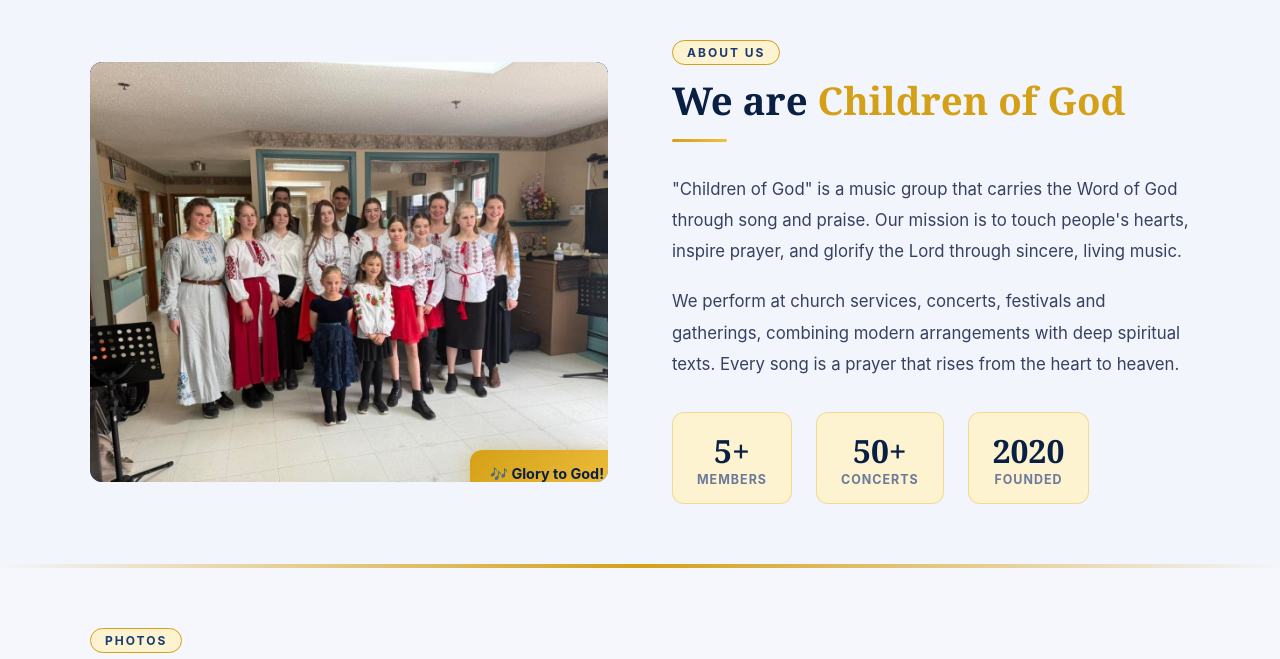
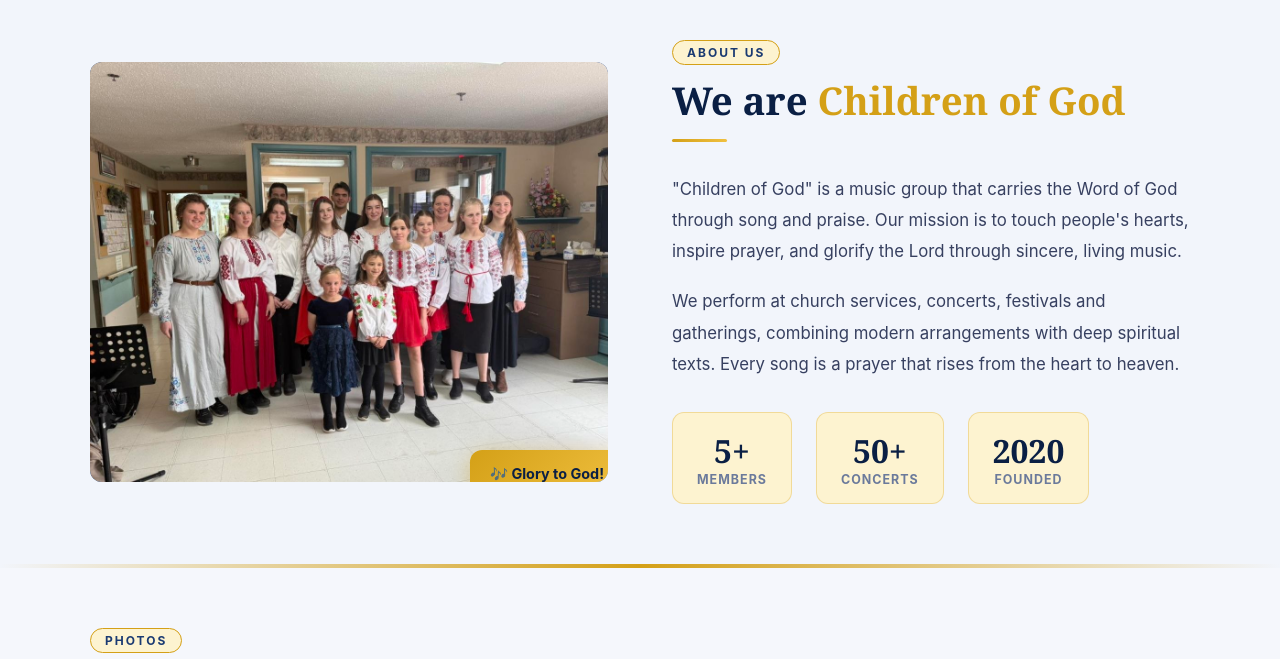
Before and after one commit to workalx/Children-of-God.com, a plain HTML site: page index.html in a window 1280 px wide. Shown: the part 88-747 px from the top of the page. Drawn offline with nearby package versions, Linux system fonts and the light colour scheme.

Commit message:
Наблизити головне фото — обрізати краї на 10px
Co-Authored-By: Claude Sonnet 5 <noreply@anthropic.com>

```diff
--- a/shared.css
+++ b/shared.css
@@ -260,7 +260,8 @@ footer strong { color: var(--gold-light); }
   position: relative; overflow: hidden;
 }
 .about-img img {
-  width: 100%; height: 100%;
+  width: calc(100% + 20px); height: calc(100% + 20px);
+  margin: -10px;
   object-fit: cover; display: block;
   border-radius: var(--radius);
 }
```
